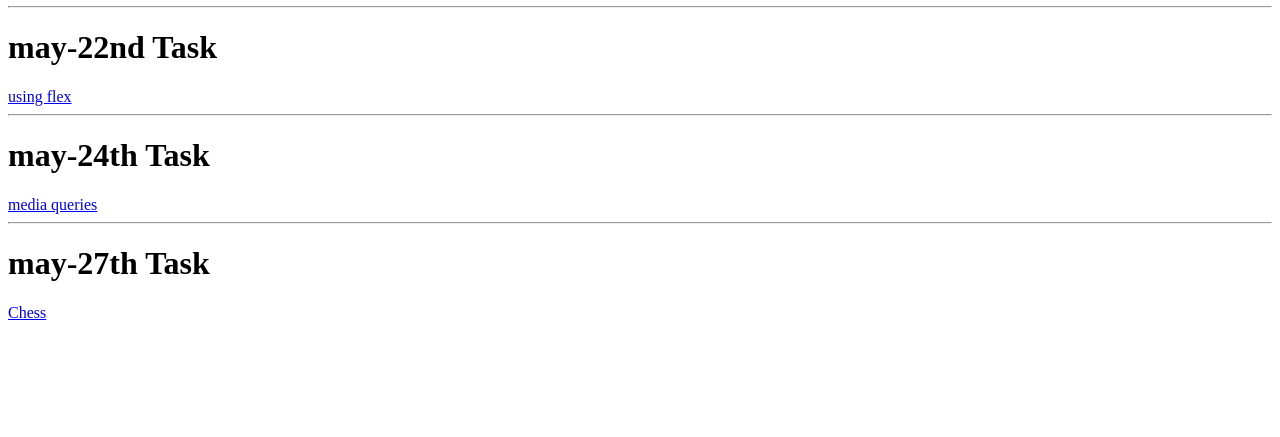
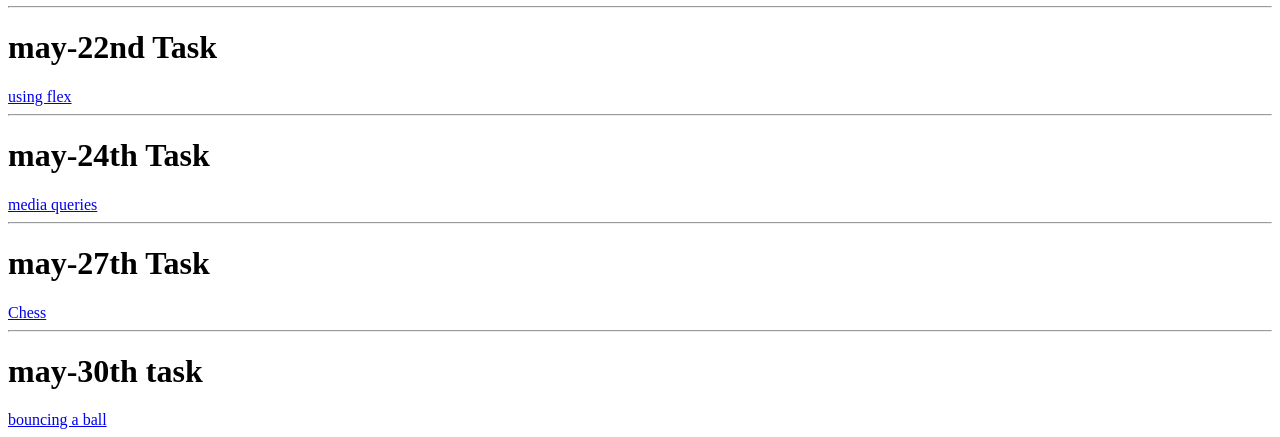
Before and after one commit to maninani2309/10kmani.html, a plain HTML site: page index.html in a window 1280 px wide. Shown: the part 723-1160 px from the top of the page. Before the commit the page ends 1053 px from the top, so only its background shows below. Drawn offline with Linux system fonts and the light colour scheme.

Commit message:
animation

```diff
--- a/index.html
+++ b/index.html
@@ -25,6 +25,8 @@
     <h1>may-24th Task</h1>
     <a href="./query.html">media queries</a><hr>
     <h1>may-27th Task</h1>
-    <a href="./chess.html">Chess</a>
+    <a href="./chess.html">Chess</a><hr>
+    <h1>may-30th task</h1>
+    <a href="./animation.html">bouncing a ball</a>
 </body>
 </html>
```
